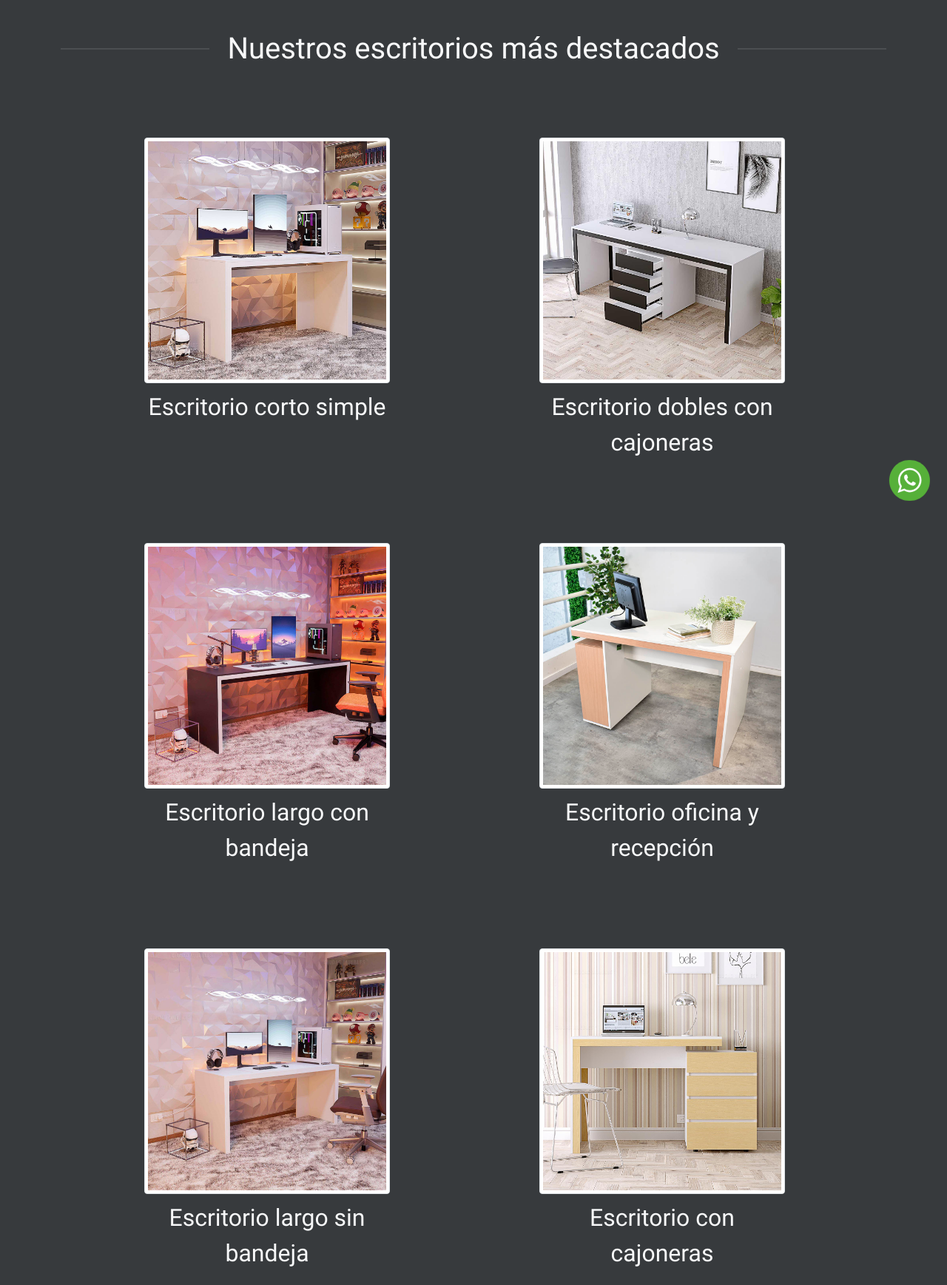
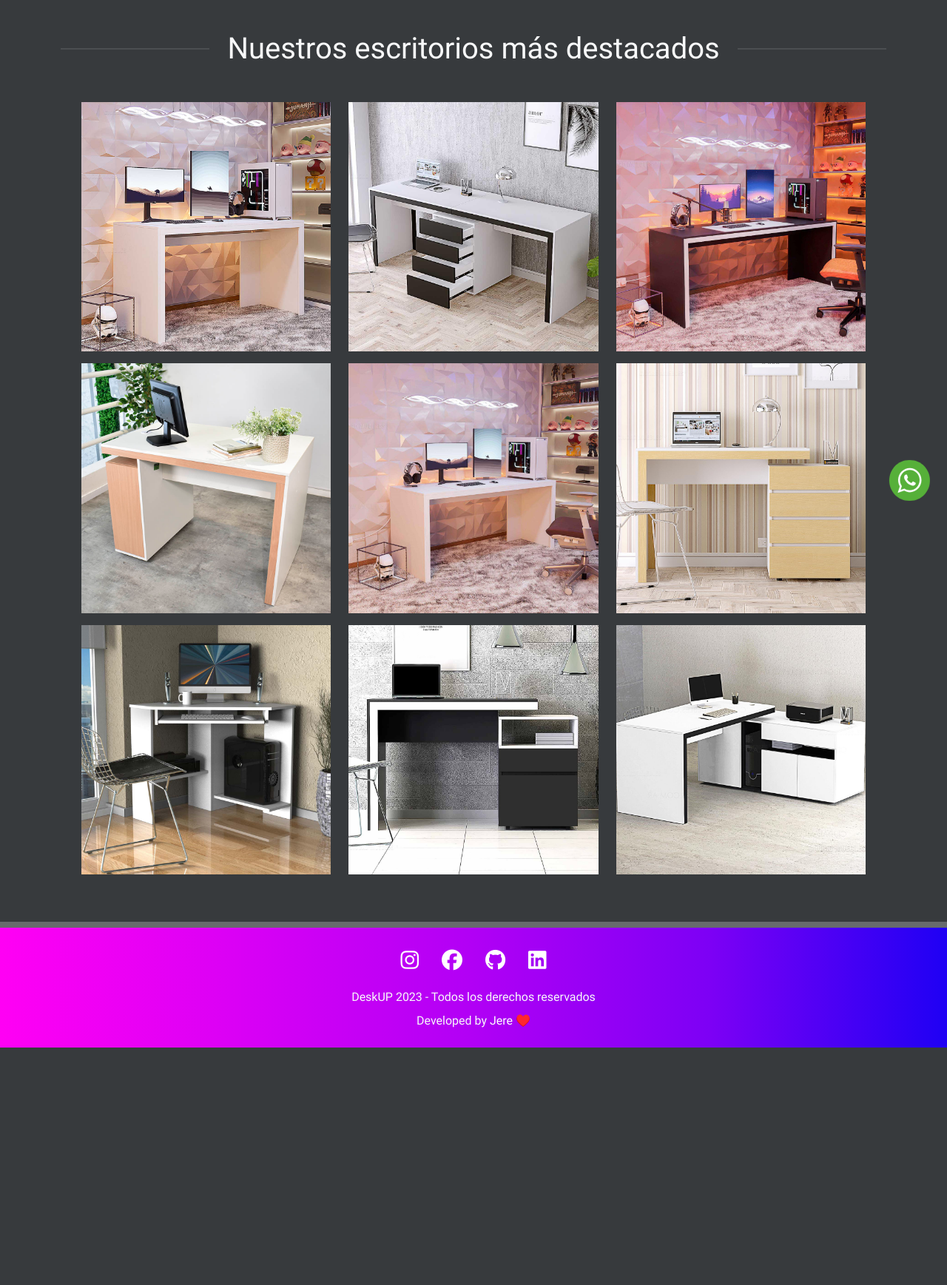
Before and after one commit to jereromiti/DeskUP-Web, a plain HTML site: page pages/productos.html in a window 1280 px wide. Shown: the part 100-1837 px from the top of the page at 74% size. After the commit the page ends 1516 px from the top, so only its background shows below. Drawn offline with Linux system fonts and the light colour scheme; a web font is replaced by a local one.

Commit message:
se agrego un color a al mapa de colores en variables.scss/ Se modifico la galeria de nosotros (no terminada).

```diff
--- a/pages/productos.html
+++ b/pages/productos.html
@@ -47,87 +47,77 @@
           </nav>
     </header>
     <hr class="m-0 py-1 text-light"> <!--linea divisoria-->
-    <main class="main__productos container">
-        <section class="gale my-5">
-            <h1 class="main__tittle d-flex text-center mb-5">
+    <main class="main__productos container mb-5">
+      <h1 class="main__tittle d-flex text-center my-5">
         <b></b>
         <span class="text-light mx-4">Nuestros escritorios más destacados</span>
         <b></b>
       </h1>
-            <div class="container-fluid gale__bs row justify-content-around">
+      <div class="gale__grid row"> <!-- container-fluid row justify-content-around -->
 
-              <article class="col-lg-4 col-md-6 col-sm-12 m-5 text-center">
-                <div class="mb-2">
-                    <img class="img-fluid img-thumbnail" src="../assets/img/desk1.jpg" alt="Escritorio para computadoras de color blanco">
+        <article class="container__cuadro col-lg-4 col-md-6 col-sm-12 mb-3"> <!--col-lg-4 col-md-6 col-sm-12 m-5 text-center-->
+          <a>Escritorio corto simple</a>
+          <div class="cuadro__img">
+              <img class="img-fluid" src="../assets/img/desk1.jpg" alt="Escritorio para computadoras de color blanco">
           </div>
-                <p class="text-light fs-2">Escritorio corto simple</p>
         </article>
 
-              <article class="col-lg-4 col-md-6 col-sm-12 m-5 text-center">
-                <div class="mb-2">
-                    <img class="img-fluid img-thumbnail" src="../assets/img/desk5.jpg" alt="Escritorio de color blanco con cajoneras de color negro">
+        <article class="container__cuadro col-lg-4 col-md-6 col-sm-12 mb-3">
+          <a>Escritorio dobles con cajoneras</a>
+          <div class="cuadro__img">
+              <img class="img-fluid" src="../assets/img/desk5.jpg" alt="Escritorio de color blanco con cajoneras de color negro">
           </div>
-                <p class="text-light fs-2">Escritorio dobles con cajoneras</p>
         </article>
 
-              <article class="col-lg-4 col-md-6 col-sm-12 m-5 text-center">
-                <div class="mb-2">
-                    <img class="img-fluid img-thumbnail" src="../assets/img/desk3.jpg" alt="Escritorio de color negro con blanco">
+        <article class="container__cuadro col-lg-4 col-md-6 col-sm-12 mb-3">
+          <a>Escritorio largo con bandeja</a>
+          <div class="cuadro__img">
+              <img class="img-fluid" src="../assets/img/desk3.jpg" alt="Escritorio de color negro con blanco">
           </div>
-                <p class="text-light fs-2">Escritorio largo con bandeja</p>
         </article>
 
-              <article class="col-lg-4 col-md-6 col-sm-12 m-5 text-center">
-                <div class="mb-2">
-                    <img class="img-fluid img-thumbnail" src="../assets/img/desk4.jpg" alt="Simple escritorio de color blanco y beige">
+        <article class="container__cuadro col-lg-4 col-md-6 col-sm-12  mb-3">
+          <a>Escritorio oficina y recepción</a>
+          <div class="cuadro__img">
+              <img class="img-fluid" src="../assets/img/desk4.jpg" alt="Simple escritorio de color blanco y beige">
           </div>
-                <p class="text-light fs-2">Escritorio oficina y recepción</p>
         </article>
 
-              <article class="col-lg-4 col-md-6 col-sm-12 m-5 text-center">
-                <div class="mb-2">
-                    <img class="img-fluid img-thumbnail" src="../assets/img/desk2.jpg" alt="Escritorio largo de color blanco">
+        <article class="container__cuadro col-lg-4 col-md-6 col-sm-12  mb-3">
+          <a>Escritorio largo sin bandeja</a>
+          <div class="cuadro__img">
+              <img class="img-fluid" src="../assets/img/desk2.jpg" alt="Escritorio largo de color blanco">
           </div>
-                <p class="text-light fs-2" class="">Escritorio largo sin bandeja</p>
         </article>
 
-              <article class="col-lg-4 col-md-6 col-sm-12 m-5 text-center">
-                <div class="mb-2">
-                    <img class="img-fluid img-thumbnail" src="../assets/img/desk6.jpg" alt="Escritorio con cajoneras de color beige">
+        <article class="container__cuadro col-lg-4 col-md-6 col-sm-12  mb-3">
+          <a>Escritorio con cajoneras</a>
+          <div class="cuadro__img">
+              <img class="img-fluid" src="../assets/img/desk6.jpg" alt="Escritorio con cajoneras de color beige">
           </div>
-                <p class="text-light fs-2">Escritorio con cajoneras</p>
         </article>
 
-              <article class="col-lg-4 col-md-6 col-sm-12 m-5 text-center">
-                <div class="mb-2">
-                    <img class="img-fluid img-thumbnail" src="../assets/img/desk7.jpg" alt="Escritorio tipo esquinero con bandeja para CPU">
+        <article class="container__cuadro col-lg-4 col-md-6 col-sm-12  mb-3">
+          <a>Escritorio esquinero</a>
+          <div class="cuadro__img">
+              <img class="img-fluid" src="../assets/img/desk7.jpg" alt="Escritorio tipo esquinero con bandeja para CPU">
           </div>
-                <p class="text-light fs-2">Escritorio esquinero</p>
         </article>
 
-              <article class="col-lg-4 col-md-6 col-sm-12 m-5 text-center">
-                <div class="mb-2">
-                    <img class="img-fluid img-thumbnail" src="../assets/img/desk8.jpg" alt="Escritorio estilo minimalista color blanco y negro con cajon">
+        <article class="container__cuadro col-lg-4 col-md-6 col-sm-12  mb-3">
+          <a>Escritorio moderno con cajón y archivero</a>
+          <div class="cuadro__img">
+              <img class="img-fluid" src="../assets/img/desk8.jpg" alt="Escritorio estilo minimalista color blanco y negro con cajon">
           </div>
-                <p class="text-light fs-2">Escritorio moderno con cajón y archivero</p>
         </article>
 
-              <article class="col-lg-4 col-md-6 col-sm-12 m-5 text-center">
-                <div class="mb-2">
-                    <img class="img-fluid img-thumbnail" src="../assets/img/desk9.jpg" alt="Escritorio estilo oficina con archiveros">
+        <article class="container__cuadro col-lg-4 col-md-6 col-sm-12  mb-3">
+          <a>Escritorio L oficina productivo</a>
+          <div class="cuadro__img">
+              <img class="img-fluid" src="../assets/img/desk9.jpg" alt="Escritorio estilo oficina con archiveros">
           </div>
-                <p class="text-light fs-2">Escritorio L oficina productivo</p>
         </article>
-
-              <article class="col-lg-4 col-md-6 col-sm-12 m-5 text-center">
-                <div class="mb-2">
-                    <img class="img-fluid img-thumbnail" src="../assets/img/desk9.jpg" alt="Escritorio estilo oficina con archiveros">
       </div>
-                <p class="text-light fs-2">Escritorio L oficina productivo</p>
-              </article>
-
-            </div>
-        </section>
     </main>
     <hr class="m-0 py-1 text-light "> <!--linea divisoria-->
 <!--PIE DE LA PAGINA (FOOTER) -->
--- a/scss/_index.scss
+++ b/scss/_index.scss
@@ -26,7 +26,7 @@ main {
     border-radius: 4px;
     color: map-get($colors, primary);
     text-decoration: none;
-    transition: all 0.3s;
+    transition: all 0.5s;
     &:hover {
       background-color: rgb(255, 255, 255, 0.4);
       color: map-get($colors, primary-dark);
--- a/scss/_main-productos.scss
+++ b/scss/_main-productos.scss
@@ -4,9 +4,56 @@
       b {
         @include mild-line;
       }
-  }
-  // Decoration for <a> texts of gallery
-  .gale__bs a {
-    text-decoration: none;
+    }
+  .gale__grid {
+    margin: auto 1rem;
+    .container__cuadro {
+      position: relative;
+      a {
+        font-size: 1.5em;
+        font-weight: bold;
+        text-align: center;
+        text-decoration: none;
+        color: map-get($colors, primary);
+        z-index: 1;
+        position: absolute;
+        height: 100%;
+        width: 100%;
+        top: 0;
+        left: 0;
+        opacity: 0;
+        transition: opacity .5s;
+        background: map-get($colors, background--050);
+        /* Posición del texto */
+        display: flex;
+        align-items: center;
+        justify-content: center;
+        &:hover, :focus {
+          opacity: 1;
+        }
+      }
+      .cuadro__img {
+        line-height: 0;
+        overflow: hidden;
+        img {
+          filter: blur(0px);
+          transition: filter 0.3s ease-in;
+          transform: scale(1.1);
+          &:hover, :focus {
+            filter: blur(2px);
+          }
+        }
+      }
+    }
   }
 }
+
+// @media (hover: none) {
+//   .cuadro__titulo {
+//       opacity: 1;
+//   }
+
+//   .cuadro__img img {
+//       filter: blur(2px);
+//   }
+// }
--- a/scss/_utilidades.scss
+++ b/scss/_utilidades.scss
@@ -1,9 +1,5 @@
 // Colores de los background
   .body__bg {
-    background-color: map-get($colors, body-dark1);
-}
-
-.body__main {
     background-color: map-get($colors, body-dark);
 }
 
--- a/scss/_variables.scss
+++ b/scss/_variables.scss
@@ -1,15 +1,17 @@
 // Variables
 $fuente-mid: 1.1rem;
 
-// Mapa SASS
+// Map SASS
+
+// palette colors
 $colors: (
   primary: #fff,
   primary-dark: #000,
   secondary: #858585,
-  body: #bcbbb7,
-  body-dark:#5e5e5d,
+  body-light: #bcbbb7,
+  body-dark: #373a3d,
   success: #9fe2839d,
   danger: #ff6a6a,
-  body-dark1: #373a3d,
   gradient: linear-gradient(to right, #ff00f4, #da00f5, #b100f5, #7d00f5, #1f00f4),
+  background--050: #373a3d57,
 );
```
Also changed, not shown: index.html (+1 -1 lines), css/styles.css, 1 other file. Lines whose indentation alone changed are shown as unchanged.
